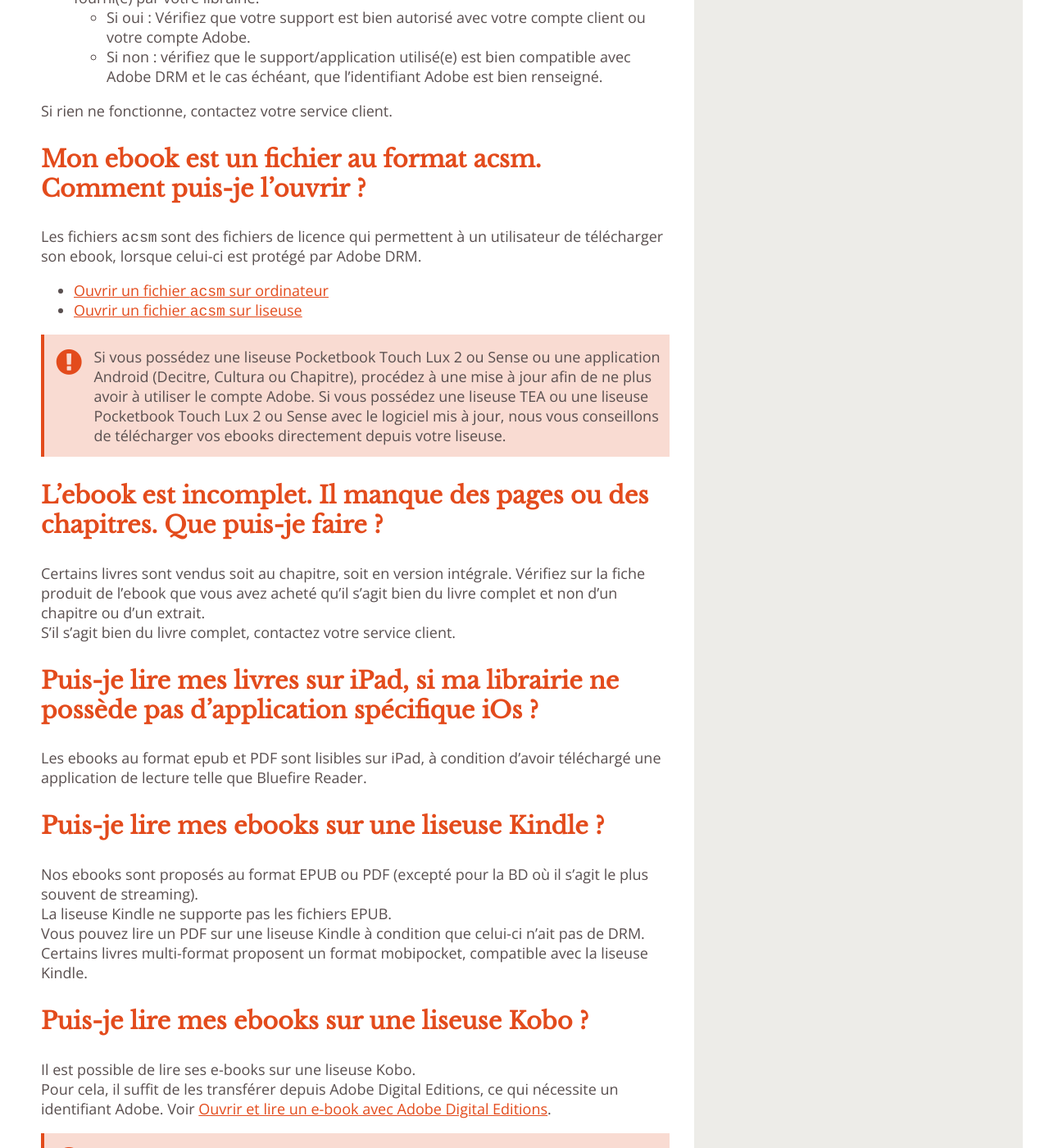
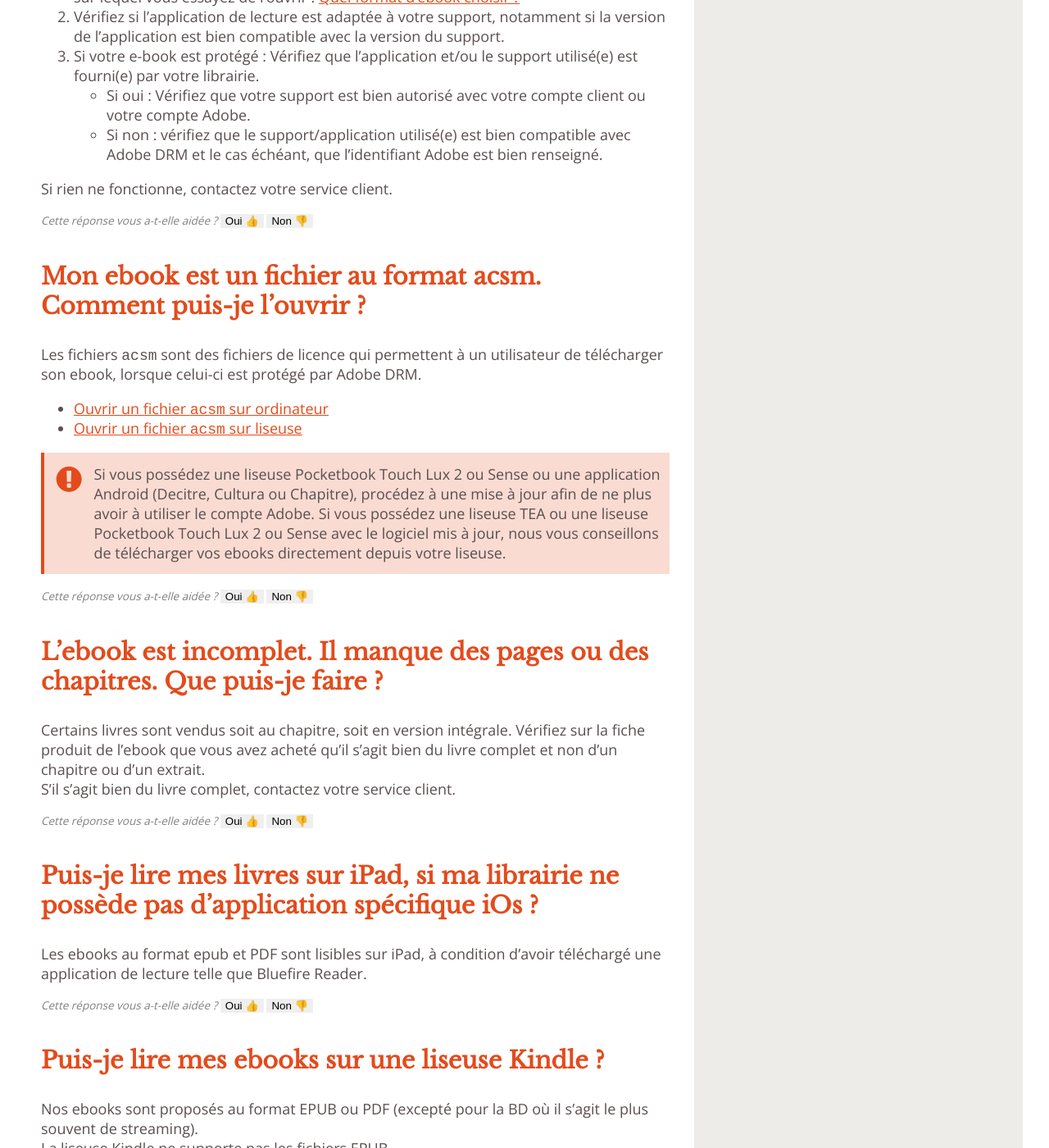
Before and after one commit to TEA-ebook/help-center, a Jekyll site: the page built from _pages/FAQ-lecture.md, in a window 1280 px wide and 1400 px high, scrolled down 3893 px. Shown: the whole window at 82% size. Built offline with Jekyll 4.4.1, drawn with Linux system fonts in a browser that asks for light colours; some of the changed text lies outside the part shown.

Commit message:
Add feedback buttons

```diff
--- a/_pages/FAQ-lecture.md
+++ b/_pages/FAQ-lecture.md
@@ -21,6 +21,12 @@ Les tablettes tactiles permettent d'acheter et de lire des livres numériques, m
 Pour lire des livres numériques sur une tablette, il faut installer au préalable une application de lecture qui permet d'ouvrir un livre, de prendre des notes et d'organiser sa bibliothèque.
 Certaines applications permettent également de se connecter directement à une librairie en ligne pour acheter des livres numériques.
 
+{% include feedback-button.html question="Sur quels supports puis-je lire un ebook ?" %}
+
+
+
+
+
 {% include anchor.html id="lire-autres" label="Comment transférer mes ebooks sur une liseuse non TEA ?" %}
 
 ### Comment transférer mes ebooks sur une liseuse non TEA ?
@@ -28,6 +34,12 @@ Certaines applications permettent également de se connecter directement à une
 [Ouvrir et lire un e-book avec Adobe Digital Editions](/ade/#installer-adobe-digital-editions)
 
 {% include transferer-ordinateur-liseuse.md %}
+
+{% include feedback-button.html question="Comment transférer mes ebooks sur une liseuse non TEA ?" %}
+
+
+
+
 
 {% include anchor.html id="pas-ouvrir-ebook" label="Je n’arrive pas à ouvrir mon e-book." %}
 
@@ -42,6 +54,12 @@ Vérifiez que l'application et/ou le support utilisé(e) est fourni(e) par votre
 
 Si rien ne fonctionne, contactez votre service client.
 
+{% include feedback-button.html question="Je n’arrive pas à ouvrir mon e-book." %}
+
+
+
+
+
 {% include anchor.html id="ouvrir-acsm" label="Mon livre est un fichier au format acsm" %}
 
 ### Mon ebook est un fichier au format acsm. Comment puis-je l'ouvrir ?
@@ -53,6 +71,12 @@ Les fichiers `acsm` sont des fichiers de licence qui permettent à un utilisateu
 
 <div class="warningtip"><p>Si vous possédez une liseuse Pocketbook Touch Lux 2 ou Sense ou une application Android (Decitre, Cultura ou Chapitre), procédez à une mise à jour afin de ne plus avoir à utiliser le compte Adobe. Si vous possédez une liseuse TEA ou une liseuse Pocketbook Touch Lux 2 ou Sense avec le logiciel mis à jour, nous vous conseillons de télécharger vos ebooks directement depuis votre liseuse.</p></div>
 
+{% include feedback-button.html question="Mon livre est un fichier au format acsm" %}
+
+
+
+
+
 {% include anchor.html id="ebook-incomplet" label="L’e-book est incomplet. Il manque des pages ou des chapitres." %}
 
 ### L’ebook est incomplet. Il manque des pages ou des chapitres. Que puis-je faire ?
@@ -61,11 +85,23 @@ Certains livres sont vendus soit au chapitre, soit en version intégrale.
 Vérifiez sur la fiche produit de l'ebook que vous avez acheté qu'il s'agit bien du livre complet et non d'un chapitre ou d'un extrait.
 S'il s'agit bien du livre complet, contactez votre service client.
 
+{% include feedback-button.html question="L’e-book est incomplet. Il manque des pages ou des chapitres." %}
+
+
+
+
+
 {% include anchor.html id="lire-ipad" label="Puis-je lire mes livres sur iPad, si ma librairie ne possède pas d'application spécifique iOs ?" %}
 
 ### Puis-je lire mes livres sur iPad, si ma librairie ne possède pas d'application spécifique iOs ?
 
 Les ebooks au format epub et PDF sont lisibles sur iPad, à condition d'avoir téléchargé une application de lecture telle que Bluefire Reader.
+
+{% include feedback-button.html question="Puis-je lire mes livres sur iPad, si ma librairie ne possède pas d'application spécifique iOs ?" %}
+
+
+
+
 
 {% include anchor.html id="lire-kindle" label="Puis-je lire mes livres sur une liseuse Kindle ?" %}
 
@@ -75,6 +111,12 @@ Nos ebooks sont proposés au format EPUB ou PDF (excepté pour la BD où il s'ag
 La liseuse Kindle ne supporte pas les fichiers EPUB.
 Vous pouvez lire un PDF sur une liseuse Kindle à condition que celui-ci n'ait pas de DRM.
 Certains livres multi-format proposent un format mobipocket, compatible avec la liseuse Kindle.
+
+{% include feedback-button.html question="Puis-je lire mes livres sur une liseuse Kindle ?" %}
+
+
+
+
 
 {% include anchor.html id="lire-kobo" label="Puis-je lire mes ebooks sur une liseuse Kobo ?" %}
 
@@ -86,6 +128,12 @@ Voir [Ouvrir et lire un e-book avec Adobe Digital Editions](/ade/#installer-adob
 
 <div class="warningtip"><p>Il faut penser à éjecter « proprement » la liseuse Kobo avant de la déconnecter d'un ordinateur.</p></div>
 
+{% include feedback-button.html question="Puis-je lire mes ebooks sur une liseuse Kobo ?" %}
+
+
+
+
+
 {% include anchor.html id="lire-sony" label="Puis-je lire mes ebooks sur une liseuse Reader de Sony ?" %}
 
 ### Puis-je lire mes ebooks sur une liseuse Reader de SONY ?
@@ -95,6 +143,12 @@ Ce logiciel de lecture Reader SONY est téléchargeable gratuitement sur leur si
 [pour Windows](https://www.sony.fr/electronics/support/downloads/Z0005571)
 [pour Mac](https://www.sony.fr/electronics/support/downloads/Z0005570)
 
+{% include feedback-button.html question="Puis-je lire mes ebooks sur une liseuse Reader de Sony ?" %}
+
+
+
+
+
 {% include anchor.html id="lire-Linux" label="Puis-je lire mes ebooks sur un ordinateur Linux ?" %}
 
 ### Puis-je lire mes ebooks sur un ordinateur Linux ?
@@ -102,4 +156,8 @@ Ce logiciel de lecture Reader SONY est téléchargeable gratuitement sur leur si
 L'application [TEA Ebook](https://app.tea-ebook.com/) est compatible avec les ordinateurs Linux.
 Elle vous permet de retrouver tous vos EPUB et de les lire sur votre ordinateur.
 
+{% include feedback-button.html question="Puis-je lire mes ebooks sur un ordinateur Linux ?" %}
+
+
+
 <p class="pull-right"><a href="#"><span class="glyphicon glyphicon-chevron-up" aria-hidden="true"></span> Haut de page</a></p>
```
